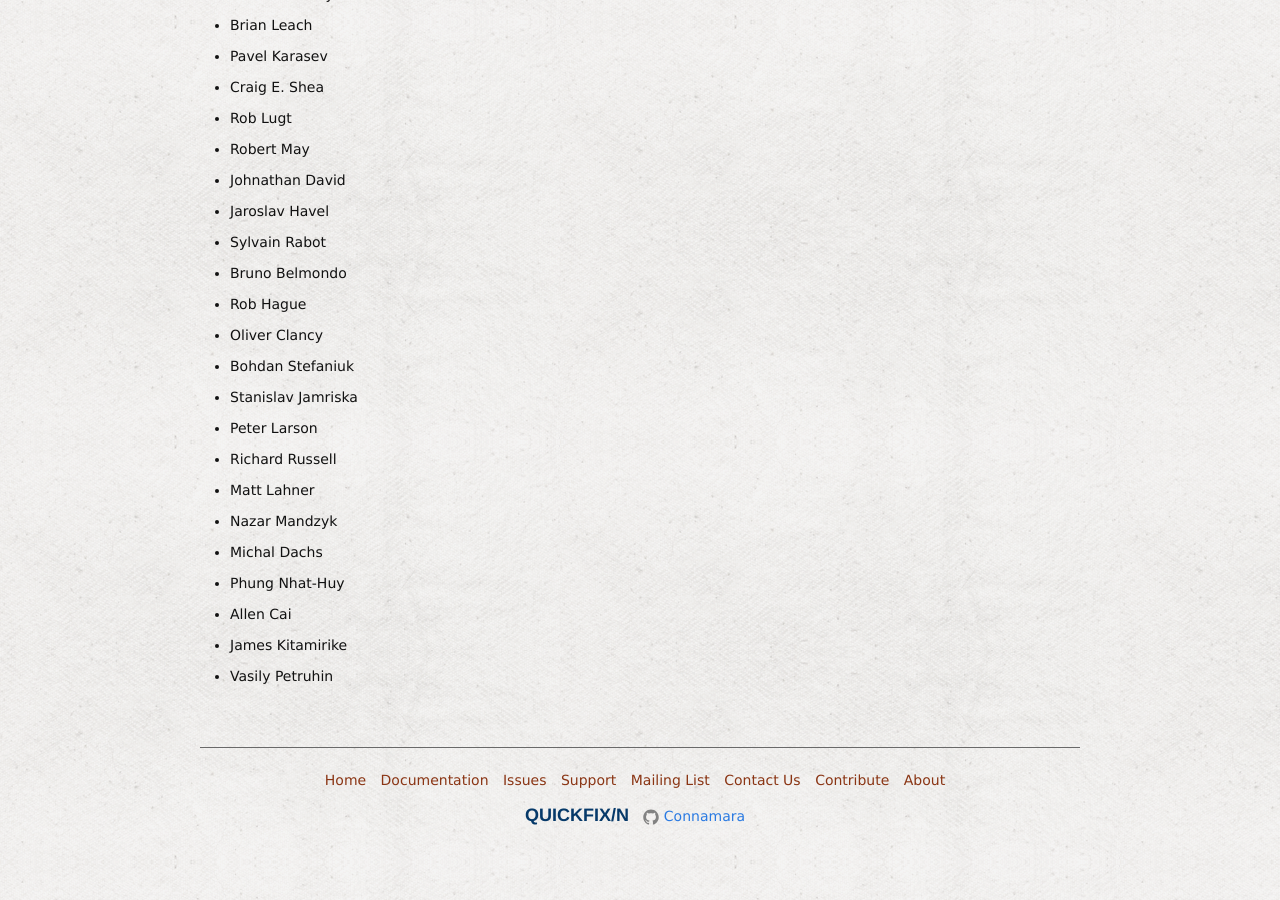
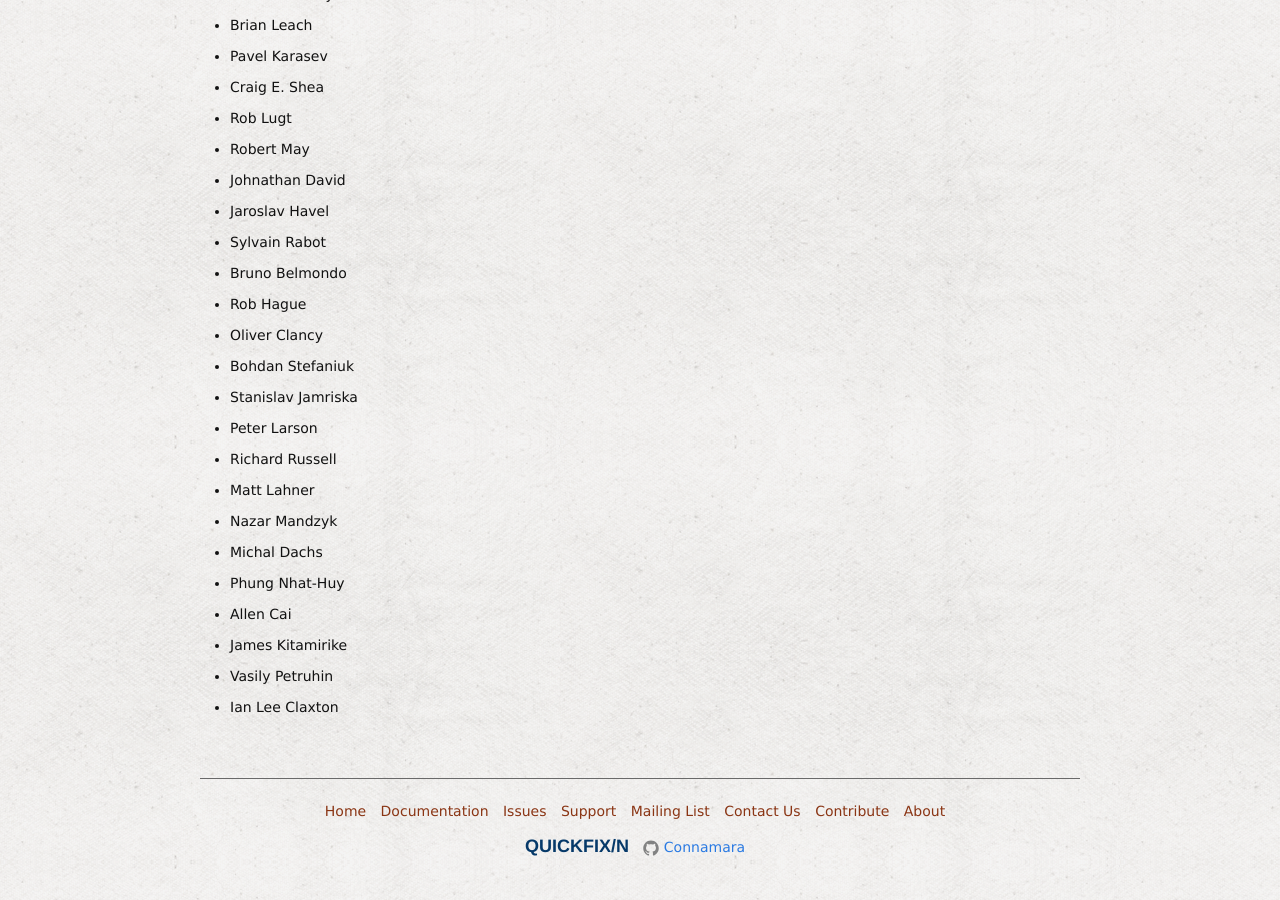
Before and after one commit to connamara/quickfixn, a Jekyll site: the page built from web/views/about/credits.md, in a window 1280 px wide and 900 px high, scrolled down 2498 px. Built offline with Jekyll 4.4.1, drawn with Linux system fonts in a browser that asks for light colours.

Commit message:
credit for #742/#917

```diff
--- a/web/views/about/credits.md
+++ b/web/views/about/credits.md
@@ -98,3 +98,4 @@ Contributors
 - Allen Cai
 - James Kitamirike
 - Vasily Petruhin
+- Ian Lee Claxton
```
